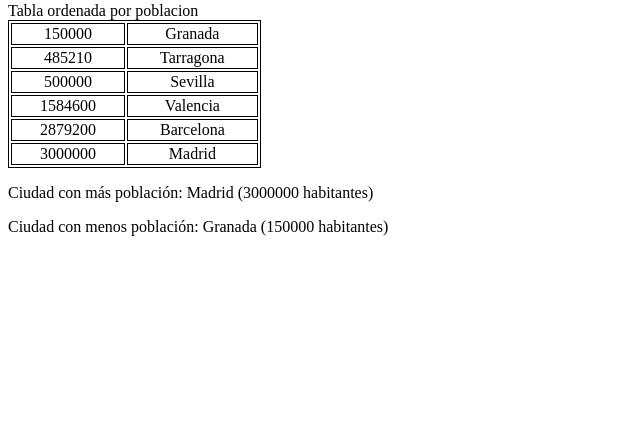
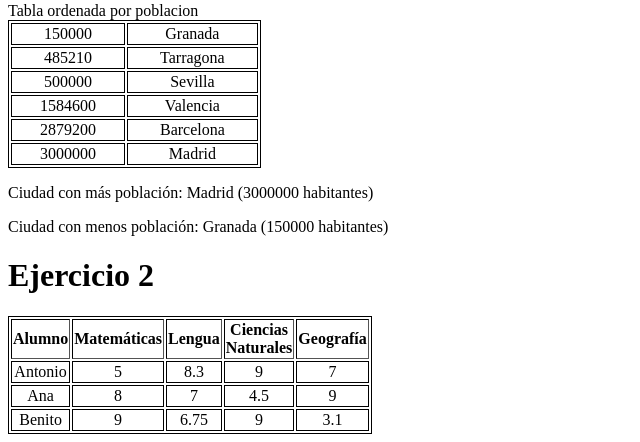
Before and after one commit to JavierMB91/Desarrollo-Web-Entorno-Servidor, a PHP site: page / in a window 1280 px wide. Shown: the part 630-1072 px from the top of the page, without its empty margins (0-640 px from the left). Before the commit the page ends 866 px from the top, so only its background shows below. Run offline with PHP 8.4, Linux system fonts and the light colour scheme.

Commit message:
ejercicios

```diff
--- a/Tema4/css/styles.css
+++ b/Tema4/css/styles.css
@@ -17,3 +17,13 @@
     border: 1px solid black;
     text-align: center;
 }
+
+.tabla3 {
+    border: 1px solid black;
+    width: 20%;
+}
+
+.tabla3 tr, .tabla3 td {
+    border: 1px solid black;
+    text-align: center;
+}
--- a/Tema4/index.php
+++ b/Tema4/index.php
@@ -138,5 +138,65 @@
     echo "<p>Ciudad con menos población: $ciudad_min ($min_poblacion habitantes)</p>";
 
 ?>
+
+    <h1>Ejercicio 2</h1>
+<?php
+    $clase = [
+        "Antonio" => [
+            "Notas" => [
+                "Matemáticas" => 5,
+                "Lengua" => 8.3,
+                "Ciencias Naturales" => 9,
+                "Geografía" => 7,
+            ],
+        ],
+        "Ana" => [
+            "Notas" => [
+                "Matemáticas" => 8,
+                "Lengua" => 7,
+                "Ciencias Naturales" => 4.5,
+                "Geografía" => 9,
+            ],
+        ],
+        "Benito" => [
+            "Notas" => [
+                "Matemáticas" => 9,
+                "Lengua" => 6.75,
+                "Ciencias Naturales" => 9,
+                "Geografía" => 3.1,
+            ],
+        ],
+    ];
+
+// 1. Crear la tabla y la cabecera
+echo '<table class="tabla3" border="1">'; // border="1" ayuda a ver las celdas
+echo '<tr>';
+echo '<th>Alumno</th>';
+echo '<th>Matemáticas</th>';
+echo '<th>Lengua</th>';
+echo '<th>Ciencias Naturales</th>';
+echo '<th>Geografía</th>';
+echo '</tr>';
+
+// 2. Recorrer cada alumno
+foreach($clase as $nombre_alumno => $datos_alumno) {
+    echo '<tr>';
+
+    // 3. Imprimir el nombre del alumno
+    echo "<td>$nombre_alumno</td>";
+
+    // 4. Acceder a las notas y imprimirlas en cada celda
+    // $datos_alumno['Notas'] nos da el array de las notas de ese alumno
+    echo '<td>' . $datos_alumno['Notas']['Matemáticas'] . '</td>';
+    echo '<td>' . $datos_alumno['Notas']['Lengua'] . '</td>';
+    echo '<td>' . $datos_alumno['Notas']['Ciencias Naturales'] . '</td>';
+    echo '<td>' . $datos_alumno['Notas']['Geografía'] . '</td>';
+
+    echo '</tr>';
+}
+
+echo '</table>';
+
+?>
 </body>
 </html>
```
